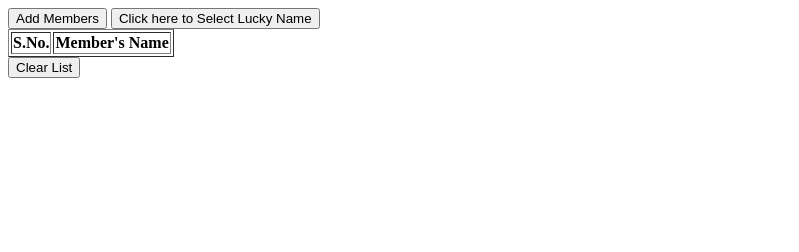
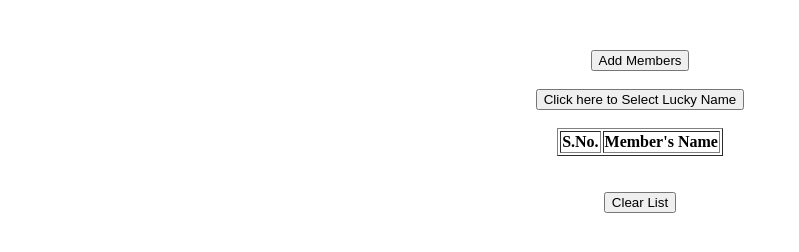
Before and after one commit to anwarmoazam/JS-Projects, a plain HTML site: page lottery.html in a window 1280 px wide. Shown: the whole page, without its empty margins (0-799 px from the left). Drawn offline with Linux system fonts and the light colour scheme.

Commit message:
modified

```diff
--- /dev/null
+++ b/lottery.css
@@ -0,0 +1,9 @@
+.container{
+    margin-top: 50px;
+    text-align: center;
+}
+
+.center{
+    margin-left: auto;
+    margin-right: auto;
+}
--- a/lottery.html
+++ b/lottery.html
@@ -5,19 +5,20 @@
     <meta http-equiv="X-UA-Compatible" content="IE=edge">
     <meta name="viewport" content="width=device-width, initial-scale=1.0">
     <title>Document</title>
+    <link rel="stylesheet" href="./lottery.css">
 </head>
 <body>
     <div class="container">
-        <button id="start">Add Members</button>
-        <button id="end">Click here to Select Lucky Name</button>
-        <table border="1px" text-align="center">
+        <button id="start">Add Members</button><br><br>
+        <button id="end">Click here to Select Lucky Name</button><br><br>
+        <table class="center" border="1px" text-align="center">
             <thead>
                 <th>S.No.</th>
                 <th>Member's Name</th>
             </thead>
             <tbody id="body">
             </tbody>
-        </table>
+        </table><br><br>
         <button id="clear">Clear List</button>
         <div id="result"></div>
         <script src="./lottery.js"></script>
```
